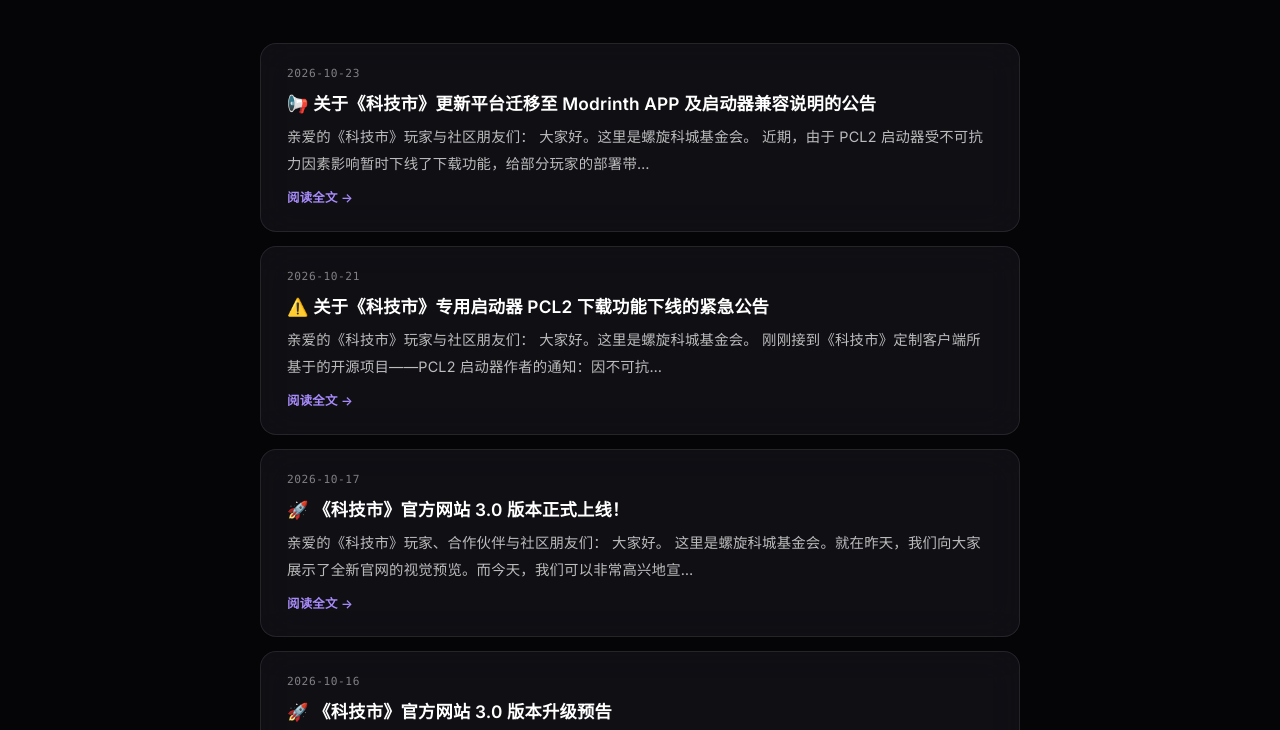
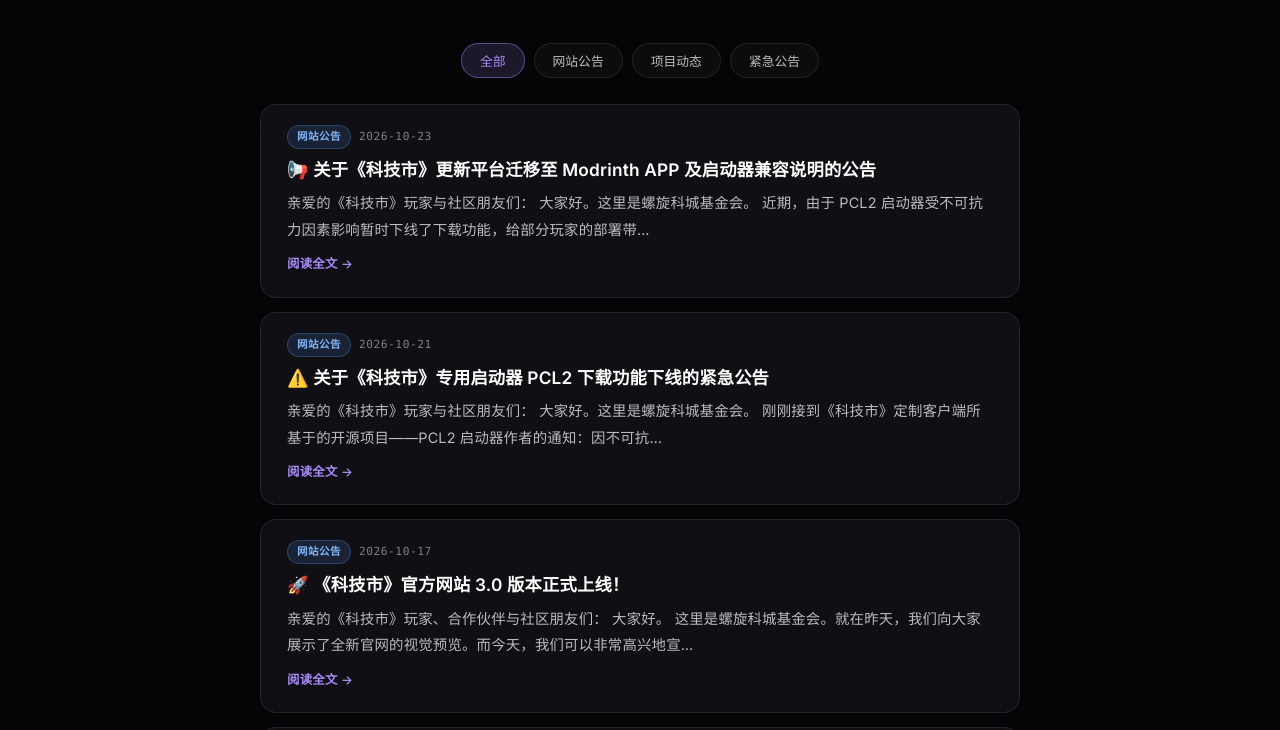
Before and after one commit to KJSword/KJSword.github.io, a plain HTML site: page announcements.html in a window 1280 px wide. Shown: the part 634-1364 px from the top of the page. Drawn offline with Linux system fonts and the light colour scheme.

Commit message:
Add files via upload

```diff
--- a/announcements.html
+++ b/announcements.html
@@ -427,6 +427,47 @@
             font-weight: 600;
             color: var(--accent);
         }
+
+        /* ===== 公告分类筛选 ===== */
+        .cat-filter {
+            display: flex;
+            flex-wrap: wrap;
+            justify-content: center;
+            gap: 9px;
+            max-width: 760px;
+            margin: 0 auto 26px;
+        }
+        .cat-tab {
+            padding: 7px 18px;
+            border-radius: 999px;
+            border: 1px solid var(--glass-border);
+            background: var(--card-bg);
+            color: var(--text-secondary);
+            font-size: 0.8rem;
+            font-weight: 500;
+            cursor: pointer;
+            transition: all 0.25s ease;
+            font-family: inherit;
+        }
+        .cat-tab:hover { border-color: var(--accent-border); color: var(--accent); }
+        .cat-tab.active {
+            background: rgba(167, 139, 250, 0.14);
+            border-color: var(--accent-border);
+            color: var(--accent);
+        }
+        .cat-chip {
+            display: inline-block;
+            font-size: 0.66rem;
+            font-weight: 600;
+            padding: 2px 9px;
+            border-radius: 999px;
+            margin-right: 8px;
+            letter-spacing: 0.04em;
+        }
+        .cat-chip.cat-site { background: rgba(96, 165, 250, 0.14); color: #7fb5f7; border: 1px solid rgba(96, 165, 250, 0.25); }
+        .cat-chip.cat-project { background: rgba(45, 212, 191, 0.12); color: #5ed3c5; border: 1px solid rgba(45, 212, 191, 0.25); }
+        .cat-chip.cat-urgent { background: rgba(248, 113, 113, 0.13); color: #f87171; border: 1px solid rgba(248, 113, 113, 0.3); }
+        .announce-card.hidden { display: none; }
 
         /* ===== 适用场景 ===== */
         .scenario-grid {
@@ -888,6 +929,13 @@
                     <p>科技城项目的最新动态与重要通知</p>
                 </div>
 
+                <div class="cat-filter reveal" id="cat-filter">
+                    <button class="cat-tab active" data-cat="all" type="button">全部</button>
+                    <button class="cat-tab" data-cat="site" type="button">网站公告</button>
+                    <button class="cat-tab" data-cat="project" type="button">项目动态</button>
+                    <button class="cat-tab" data-cat="urgent" type="button">紧急公告</button>
+                </div>
+
                 <div class="announce-list" id="announce-list">
                     <!-- 由 data/announcements.js 动态渲染 -->
                 </div>
@@ -943,7 +991,7 @@
     <button class="back-top" id="back-top" aria-label="回到顶部">↑</button>
 
     <!-- 公告数据 -->
-    <script src="data/announcements.js?v=19"></script>
+    <script src="data/announcements.js?v=21"></script>
 
     <script>
         // ===== 星空生成 =====
@@ -1036,18 +1084,33 @@
                 return;
             }
             const sorted = announcements.slice().sort(function(a, b) { return b.id - a.id; });
+            const CAT_LABELS = { site: '网站公告', project: '项目动态', urgent: '紧急公告' };
             let html = '';
             sorted.forEach(function(item) {
+                const cat = CAT_LABELS[item.category] ? item.category : 'site';
                 const plain = item.body.replace(/<[^>]+>/g, '').replace(/\s+/g, ' ').trim();
                 const excerpt = plain.length > 76 ? plain.slice(0, 76) + '…' : plain;
-                html += '<a href="announcement.html?id=' + item.id + '" class="announce-card">' +
-                    '<div class="meta">' + item.date + '</div>' +
+                html += '<a href="announcement.html?id=' + item.id + '" class="announce-card" data-cat="' + cat + '">' +
+                    '<div class="meta"><span class="cat-chip cat-' + cat + '">' + CAT_LABELS[cat] + '</span>' + item.date + '</div>' +
                     '<h3>' + item.title + '</h3>' +
                     '<p class="excerpt">' + excerpt + '</p>' +
                     '<span class="more">阅读全文 →</span>' +
                     '</a>';
             });
             listEl.innerHTML = html;
+
+            // ===== 分类筛选交互 =====
+            const tabs = document.querySelectorAll('#cat-filter .cat-tab');
+            tabs.forEach(function(tab) {
+                tab.addEventListener('click', function() {
+                    tabs.forEach(function(t) { t.classList.remove('active'); });
+                    tab.classList.add('active');
+                    const cat = tab.getAttribute('data-cat');
+                    listEl.querySelectorAll('.announce-card').forEach(function(card) {
+                        card.classList.toggle('hidden', cat !== 'all' && card.getAttribute('data-cat') !== cat);
+                    });
+                });
+            });
         })();
     </script>
 </body>
```
Also changed, not shown: announcement.html (+17 -2 lines), index.html (+3 -3 lines).
